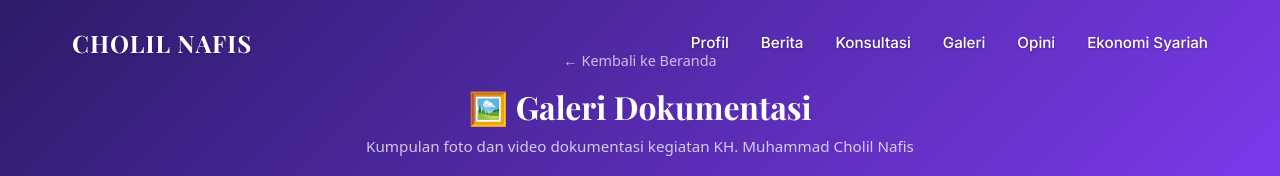
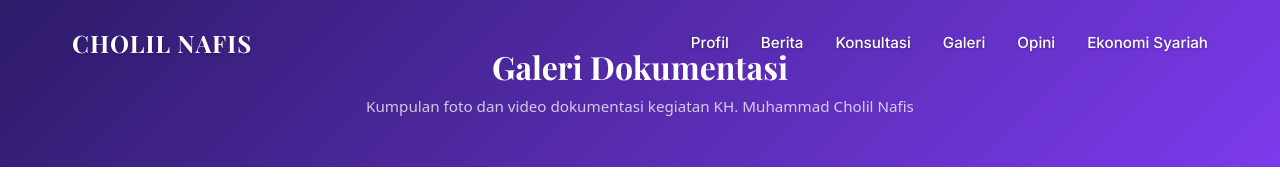
Before and after one commit to miftahsteven/cholilnafisweb, a Next.js app: page /galeri in a window 1280 px wide. Shown: the top 176 px of the page. Built offline with nearby package versions, Linux system fonts and the light colour scheme; no server answers; a web font is replaced by a local one.

Commit message:
perbaikan header galeri

```diff
--- a/src/app/(public)/galeri/page.tsx
+++ b/src/app/(public)/galeri/page.tsx
@@ -66,7 +66,7 @@ export default function GaleriPage() {
           textAlign: "center",
         }}
       >
-        <a
+        {/* <a
           href="/#galeri"
           style={{
             display: "inline-block",
@@ -77,9 +77,9 @@ export default function GaleriPage() {
           }}
         >
           ← Kembali ke Beranda
-        </a>
+        </a> */}
         <h1 style={{ color: "#fff", fontSize: "2rem", fontWeight: 700, margin: 0 }}>
-          🖼️ Galeri Dokumentasi
+          Galeri Dokumentasi
         </h1>
         <p style={{ color: "rgba(255,255,255,0.75)", marginTop: "0.5rem", fontSize: "0.95rem" }}>
           Kumpulan foto dan video dokumentasi kegiatan KH. Muhammad Cholil Nafis
```
